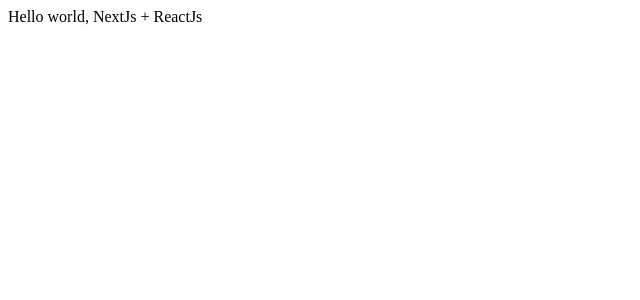
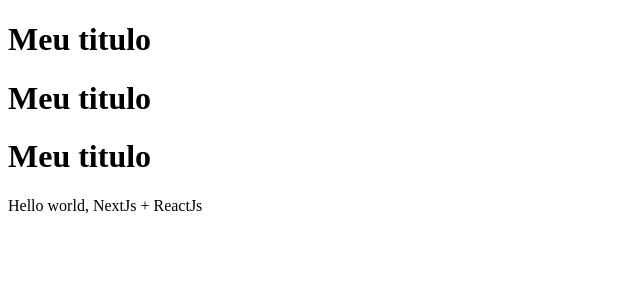
Before and after one commit to vinnyteixeira/React-NextJs-exemplos, a Next.js app: page / in a window 1280 px wide. Shown: the top 300 px of the page, without its empty margins (0-640 px from the left). Built offline with nearby package versions, Linux system fonts and the light colour scheme.

Commit message:
criado primeiro componente react jsx

```diff
--- a/pages/index.js
+++ b/pages/index.jsx
@@ -1,6 +1,11 @@
+import Title from '../src/components/title/Title'
+
 function HomePage () {
     return (
         <div>
+            <Title />
+            <Title />
+            <Title />
             Hello world, NextJs + ReactJs
         </div>
     )
--- /dev/null
+++ b/src/components/title/Title.jsx
@@ -0,0 +1,9 @@
+
+
+function Title () {
+    return (
+        <h1>Meu titulo</h1>
+    )
+}
+
+export default Title
```
